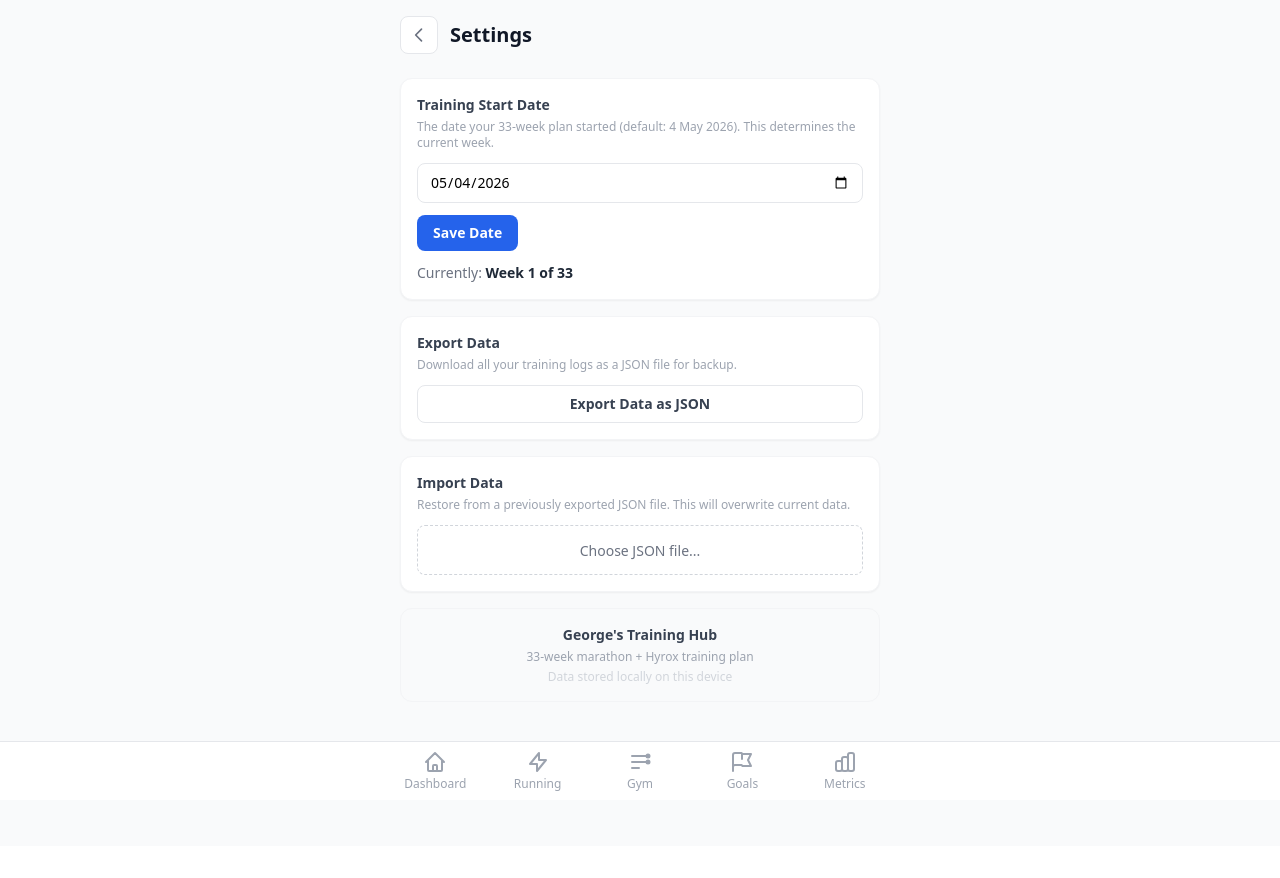
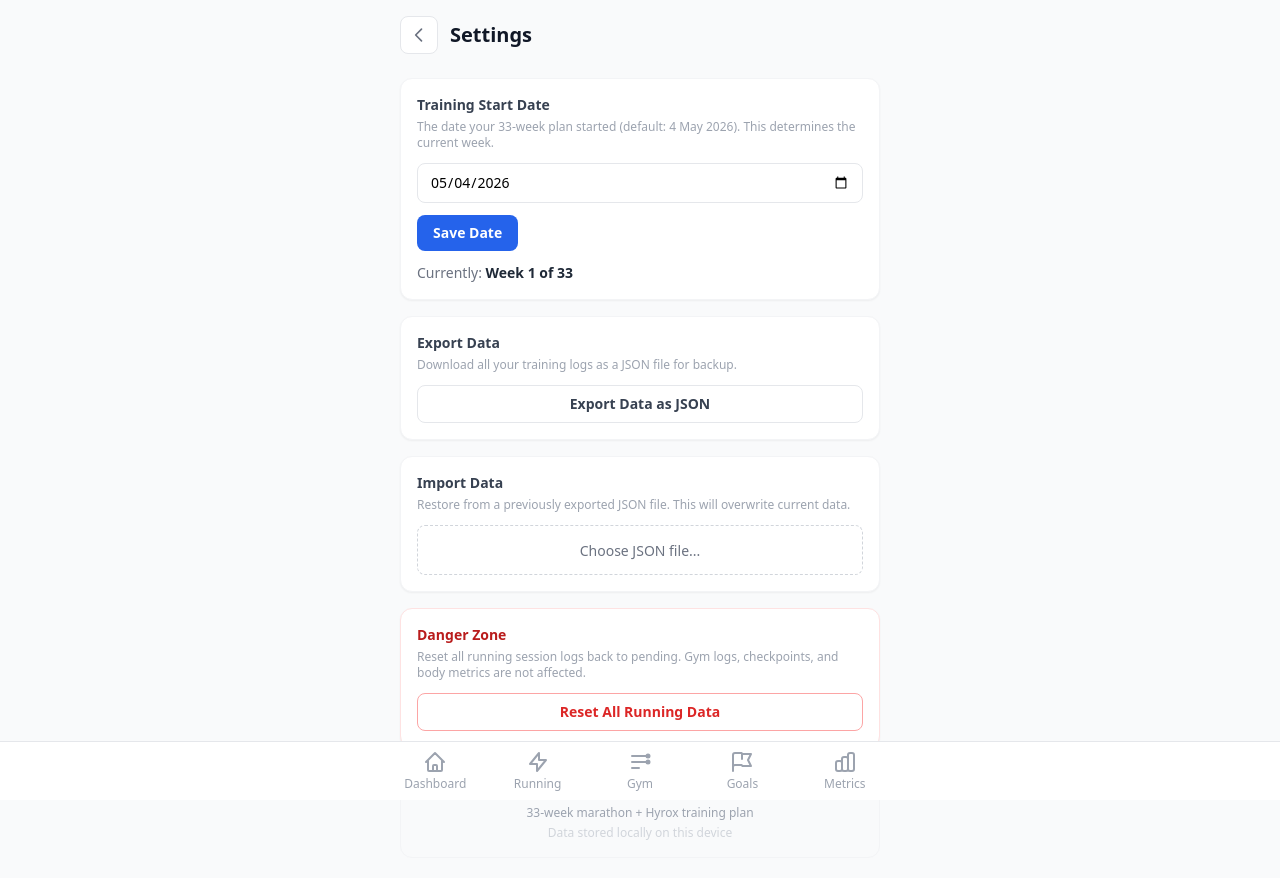
Before and after one commit to gpfrowley/George-training-hub, a React (Vite) app: page /settings in a window 1280 px wide. Shown: the top 878 px of the page. Before the commit the page ends 846 px from the top, so only its background shows below. Built offline with nearby package versions, Linux system fonts and the light colour scheme.

Commit message:
fix running sessions showing as completed, add reset option

```diff
--- a/src/context/AppContext.jsx
+++ b/src/context/AppContext.jsx
@@ -48,6 +48,11 @@ export function AppProvider({ children }) {
     }))
   }, [setRunningLogs])
 
+  // Clears ONLY running logs — gym, checkpoints and metrics are untouched
+  const resetRunningLogs = useCallback(() => {
+    setRunningLogs({})
+  }, [setRunningLogs])
+
   const setGymLog = useCallback((weekNum, phase, session, data) => {
     const key = `${weekNum}-${phase}-${session}`
     setGymLogs(prev => ({
@@ -95,6 +100,7 @@ export function AppProvider({ children }) {
       currentPhase,
       runningLogs,
       setRunningLog,
+      resetRunningLogs,
       gymLogs,
       setGymLog,
       checkpoints,
--- a/src/pages/Settings.jsx
+++ b/src/pages/Settings.jsx
@@ -4,10 +4,19 @@ import { useApp } from '../context/AppContext'
 
 export default function Settings() {
   const navigate = useNavigate()
-  const { startDate, setStartDate, currentWeek } = useApp()
+  const { startDate, setStartDate, currentWeek, resetRunningLogs } = useApp()
   const [dateInput, setDateInput] = useState(startDate)
   const [saved, setSaved] = useState(false)
   const [importError, setImportError] = useState('')
+  const [confirmReset, setConfirmReset] = useState(false)
+  const [resetDone, setResetDone] = useState(false)
+
+  const handleResetRunning = () => {
+    resetRunningLogs()
+    setConfirmReset(false)
+    setResetDone(true)
+    setTimeout(() => setResetDone(false), 3000)
+  }
 
   const handleSaveDate = () => {
     setStartDate(dateInput)
@@ -131,6 +140,54 @@ export default function Settings() {
         )}
       </div>
 
+      {/* Danger zone */}
+      <div className="bg-white rounded-xl shadow-sm border border-red-100 p-4 mb-4">
+        <h2 className="text-sm font-semibold text-red-700 mb-1">Danger Zone</h2>
+        <p className="text-xs text-gray-400 mb-3">
+          Reset all running session logs back to pending. Gym logs, checkpoints, and body metrics are not affected.
+        </p>
+
+        {!confirmReset && !resetDone && (
+          <button
+            onClick={() => setConfirmReset(true)}
+            className="w-full border border-red-300 text-red-600 rounded-lg px-4 py-2 text-sm font-semibold hover:bg-red-50 transition-colors"
+          >
+            Reset All Running Data
+          </button>
+        )}
+
+        {confirmReset && (
+          <div className="bg-red-50 border border-red-200 rounded-lg p-3">
+            <p className="text-sm font-semibold text-red-800 mb-3">
+              This will permanently clear all logged running sessions. Are you sure?
+            </p>
+            <div className="flex gap-2">
+              <button
+                onClick={handleResetRunning}
+                className="flex-1 bg-red-600 text-white rounded-lg px-4 py-2 text-sm font-semibold hover:bg-red-700 transition-colors"
+              >
+                Yes, reset running data
+              </button>
+              <button
+                onClick={() => setConfirmReset(false)}
+                className="flex-1 border border-gray-200 text-gray-600 rounded-lg px-4 py-2 text-sm font-semibold hover:bg-gray-50 transition-colors"
+              >
+                Cancel
+              </button>
+            </div>
+          </div>
+        )}
+
+        {resetDone && (
+          <div className="flex items-center gap-2 text-green-700 bg-green-50 border border-green-200 rounded-lg px-4 py-2">
+            <svg xmlns="http://www.w3.org/2000/svg" className="w-4 h-4 flex-shrink-0" fill="none" viewBox="0 0 24 24" stroke="currentColor" strokeWidth={2}>
+              <path strokeLinecap="round" strokeLinejoin="round" d="M5 13l4 4L19 7" />
+            </svg>
+            <span className="text-sm font-medium">All running data cleared.</span>
+          </div>
+        )}
+      </div>
+
       {/* App info */}
       <div className="bg-gray-50 rounded-xl border border-gray-100 p-4 text-center">
         <div className="text-sm font-semibold text-gray-700">George's Training Hub</div>
```
